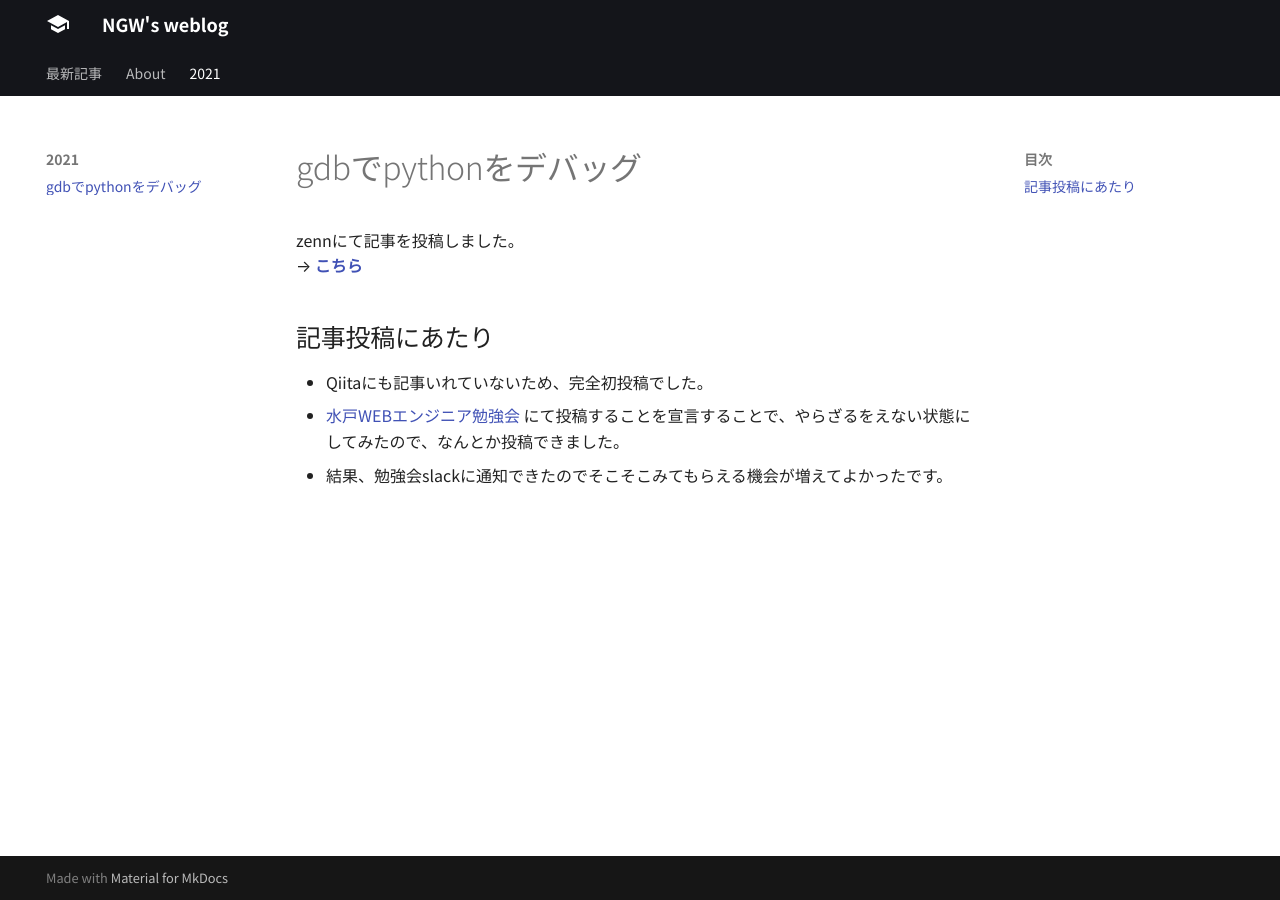
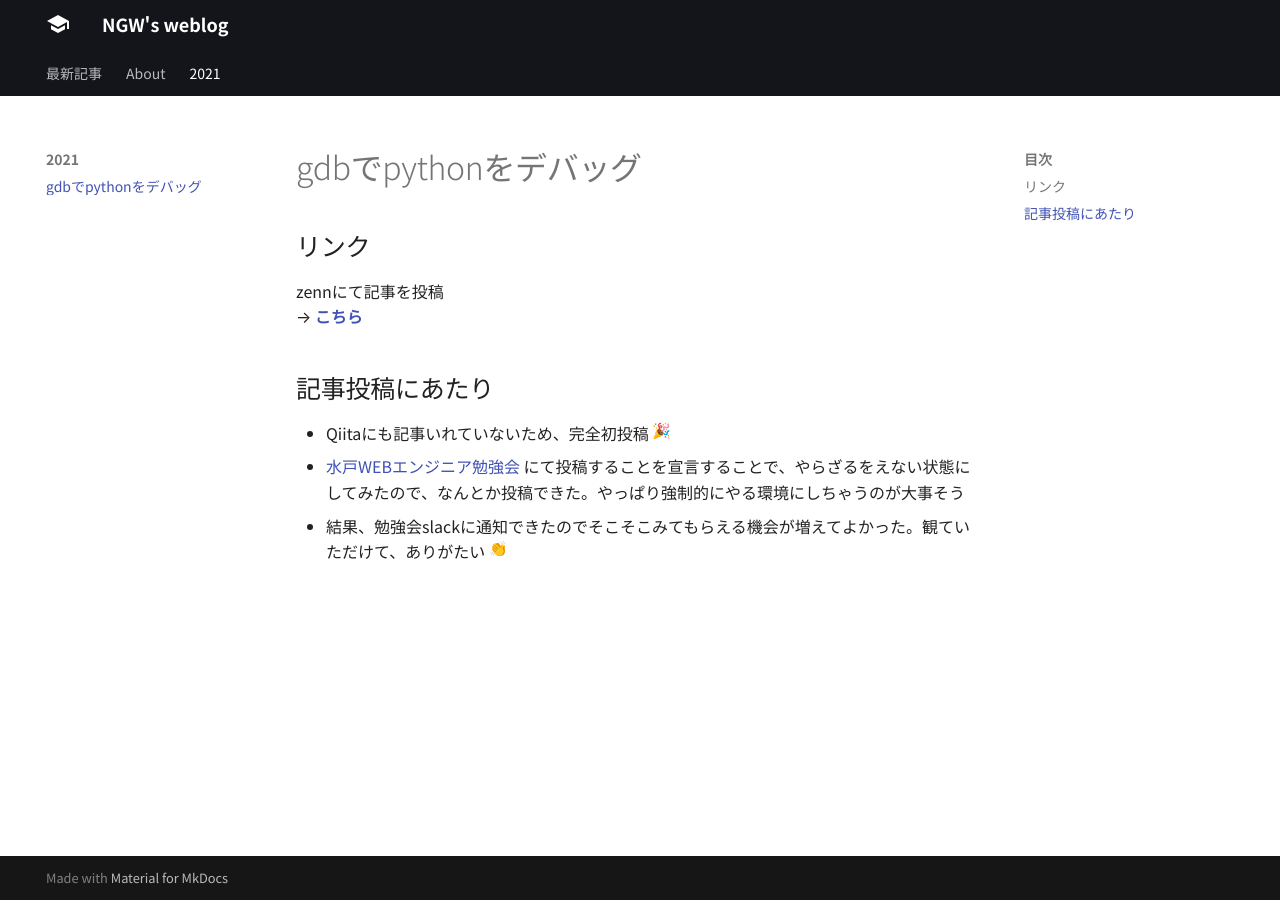
Before and after one commit to ngwork0301/mkdocs-blog, an MkDocs documentation site: the page built from blog/docs/2021/python-debug-gdb.md, in a window 1280 px wide. Built offline with MkDocs 1.6.1 and Material for MkDocs 9.7.7, drawn with Linux system fonts in a browser that asks for light colours; emoji names are drawn with the system emoji font; some web fonts are replaced.

Commit message:
Update python-debug-gdb page.

```diff
--- a/blog/docs/2021/python-debug-gdb.md
+++ b/blog/docs/2021/python-debug-gdb.md
@@ -1,9 +1,10 @@
 # gdbでpythonをデバッグ
 
-zennにて記事を投稿しました。
+## リンク
+zennにて記事を投稿
 → **[こちら](https://zenn.dev/ngw/articles/python-debug-gdb)**
 
 ## 記事投稿にあたり
-* Qiitaにも記事いれていないため、完全初投稿でした。
-* [水戸WEBエンジニア勉強会](https://mito-web-engineer.connpass.com/) にて投稿することを宣言することで、やらざるをえない状態にしてみたので、なんとか投稿できました。
-* 結果、勉強会slackに通知できたのでそこそこみてもらえる機会が増えてよかったです。
+* Qiitaにも記事いれていないため、完全初投稿 :tada:
+* [水戸WEBエンジニア勉強会](https://mito-web-engineer.connpass.com/) にて投稿することを宣言することで、やらざるをえない状態にしてみたので、なんとか投稿できた。やっぱり強制的にやる環境にしちゃうのが大事そう
+* 結果、勉強会slackに通知できたのでそこそこみてもらえる機会が増えてよかった。観ていただけて、ありがたい  :clap:
```
